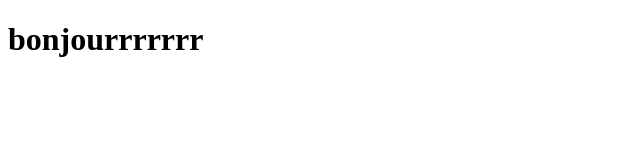
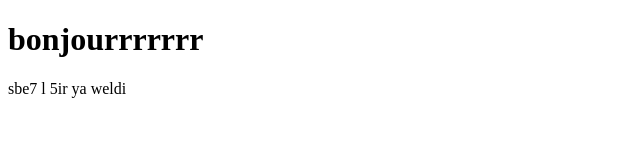
Before and after one commit to yassinebenmahfoudh/FORMATION, a plain HTML site: page index.html in a window 1280 px wide. Shown: the whole page, without its empty margins (0-640 px from the left). Drawn offline with Linux system fonts and the light colour scheme.

Commit message:
ajouter p

```diff
--- a/index.html
+++ b/index.html
@@ -8,5 +8,6 @@
 </head>
 <body>
     <h1>bonjourrrrrrr</h1>
+    <p>sbe7 l 5ir ya weldi</p>
 </body>
 </html>
```
